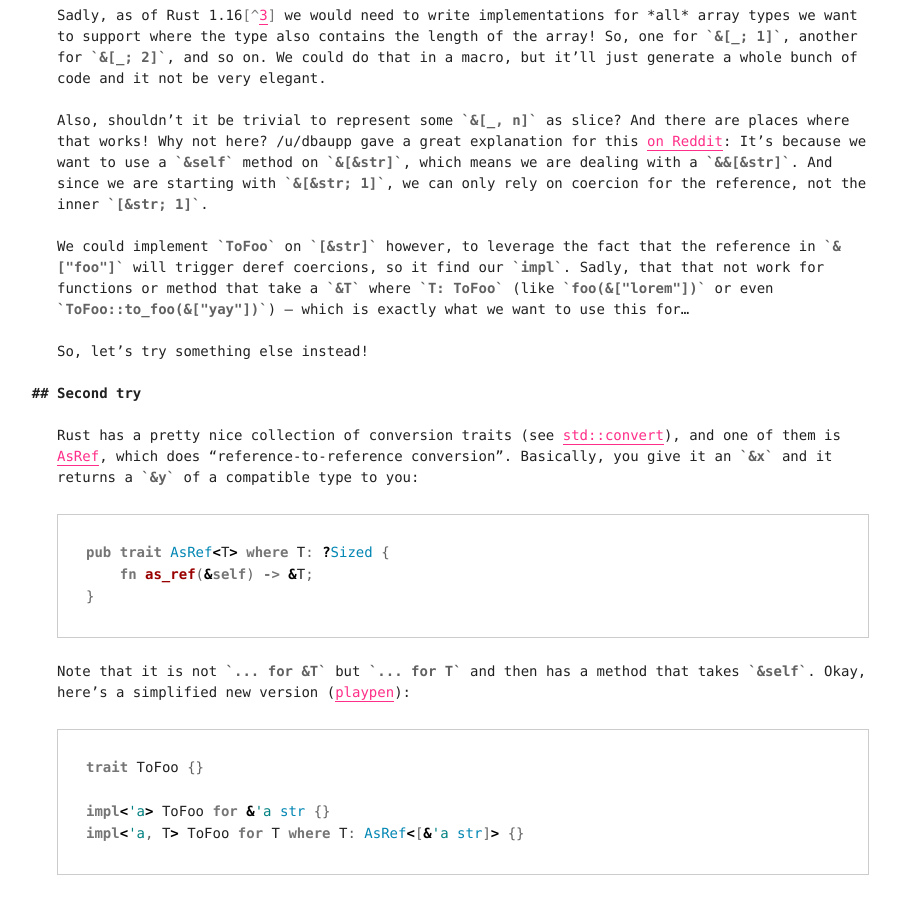
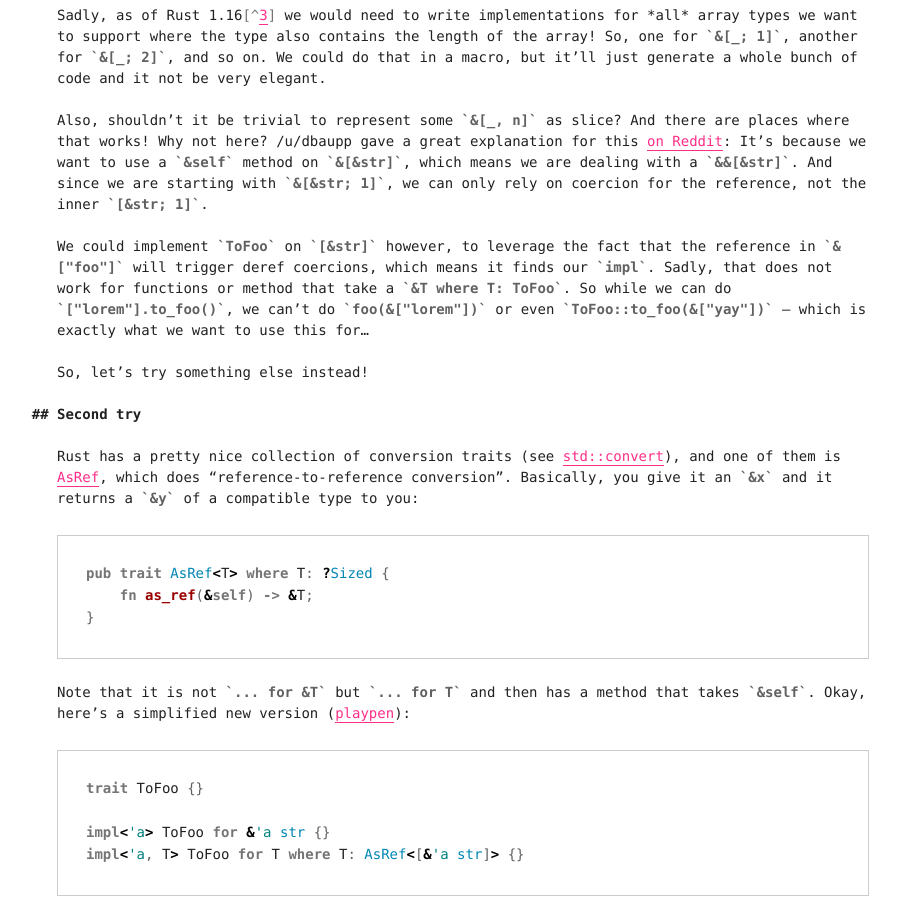
Before and after one commit to killercup/scribbles, a Jekyll site: the page built from _posts/2017-03-23-impl-a-trait-for-str-slices-and-slices-of-strs.md, in a window 1280 px wide and 900 px high, scrolled down 1767 px. Shown: the whole window, without its empty margins (177-1077 px from the left). Built offline with Jekyll 4.4.1, drawn with Linux system fonts in a browser that asks for light colours.

Commit message:
Slice-Str-Trait-Stuff: More Wording changes

```diff
--- a/_posts/2017-03-23-impl-a-trait-for-str-slices-and-slices-of-strs.md
+++ b/_posts/2017-03-23-impl-a-trait-for-str-slices-and-slices-of-strs.md
@@ -85,7 +85,7 @@ Sadly, as of Rust 1.16[^rust-version] we would need to write implementations for
 
 Also, shouldn't it be trivial to represent some `&[_, n]` as slice? And there are places where that works! Why not here? /u/dbaupp gave a great explanation for this [on Reddit][r1]: It's because we want to use a `&self` method on `&[&str]`, which means we are dealing with a `&&[&str]`. And since we are starting with `&[&str; 1]`, we can only rely on coercion for the reference, not the inner `[&str; 1]`.
 
-We could implement `ToFoo` on `[&str]` however, to leverage the fact that the reference in `&["foo"]` will trigger deref coercions, so it find our `impl`. Sadly, that that not work for functions or method that take a `&T` where `T: ToFoo` (like `foo(&["lorem"])` or even `ToFoo::to_foo(&["yay"])`) -- which is exactly what we want to use this for...
+We could implement `ToFoo` on `[&str]` however, to leverage the fact that the reference in `&["foo"]` will trigger deref coercions, which means it finds our `impl`. Sadly, that does not work for functions or method that take a `&T where T: ToFoo`. So while we can do `["lorem"].to_foo()`, we can't do `foo(&["lorem"])` or even `ToFoo::to_foo(&["yay"])` -- which is exactly what we want to use this for...
 
 [r1]: https://www.reddit.com/r/rust/comments/6134oc/how_to_implement_a_trait_for_str_and_str/dfblrm9/
 
```
